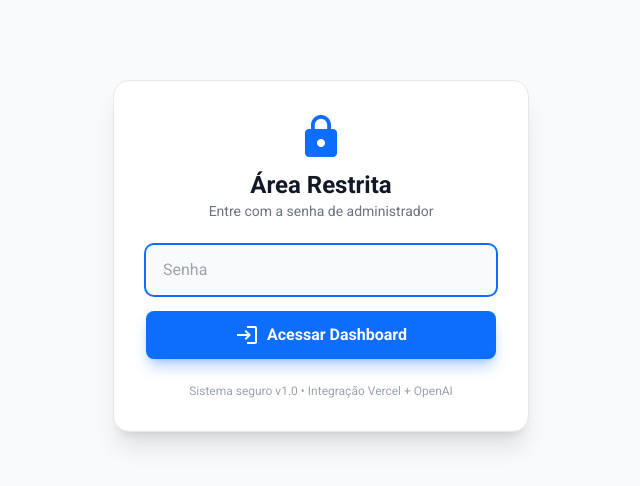
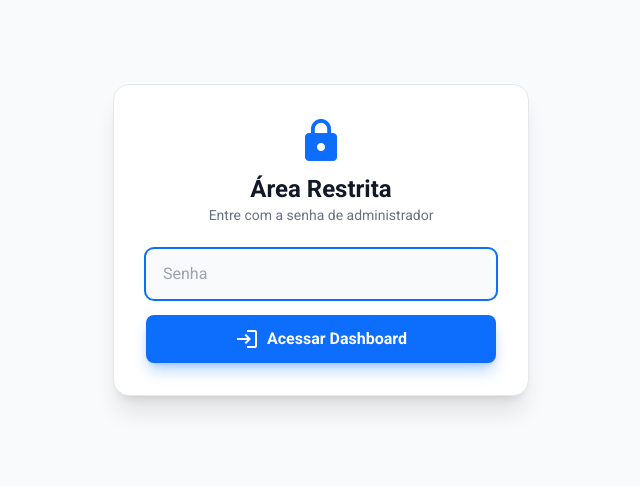
Before and after one commit to viciowins891-ctrl/Araucaria-Informa-1, a React (Vite) app: page /#/admin in a window 1280 px wide. Shown: the top 486 px of the page, without its empty margins (319-959 px from the left). Built offline with nearby package versions, Linux system fonts and the light colour scheme.

Commit message:
Atualizacao automatica pelo script do usuario

```diff
--- a/pages/AdminGeneratorPage.tsx
+++ b/pages/AdminGeneratorPage.tsx
@@ -94,9 +94,7 @@ ${article.content}
                             Acessar Dashboard
                         </button>
                     </form>
-                    <div className="mt-6 text-center">
-                        <p className="text-xs text-gray-400">Sistema seguro v1.0 • Integração Vercel + OpenAI</p>
-                    </div>
+
                 </div>
             </div>
         );
```
